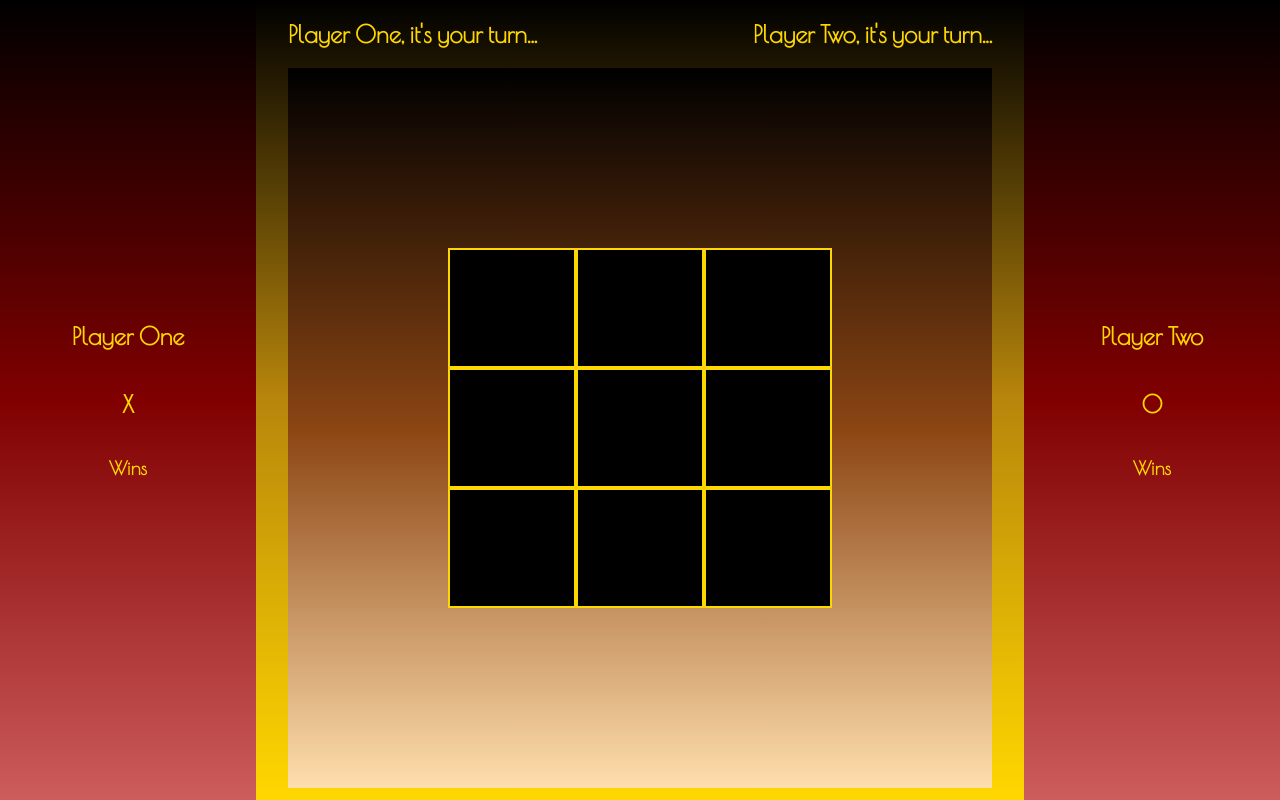
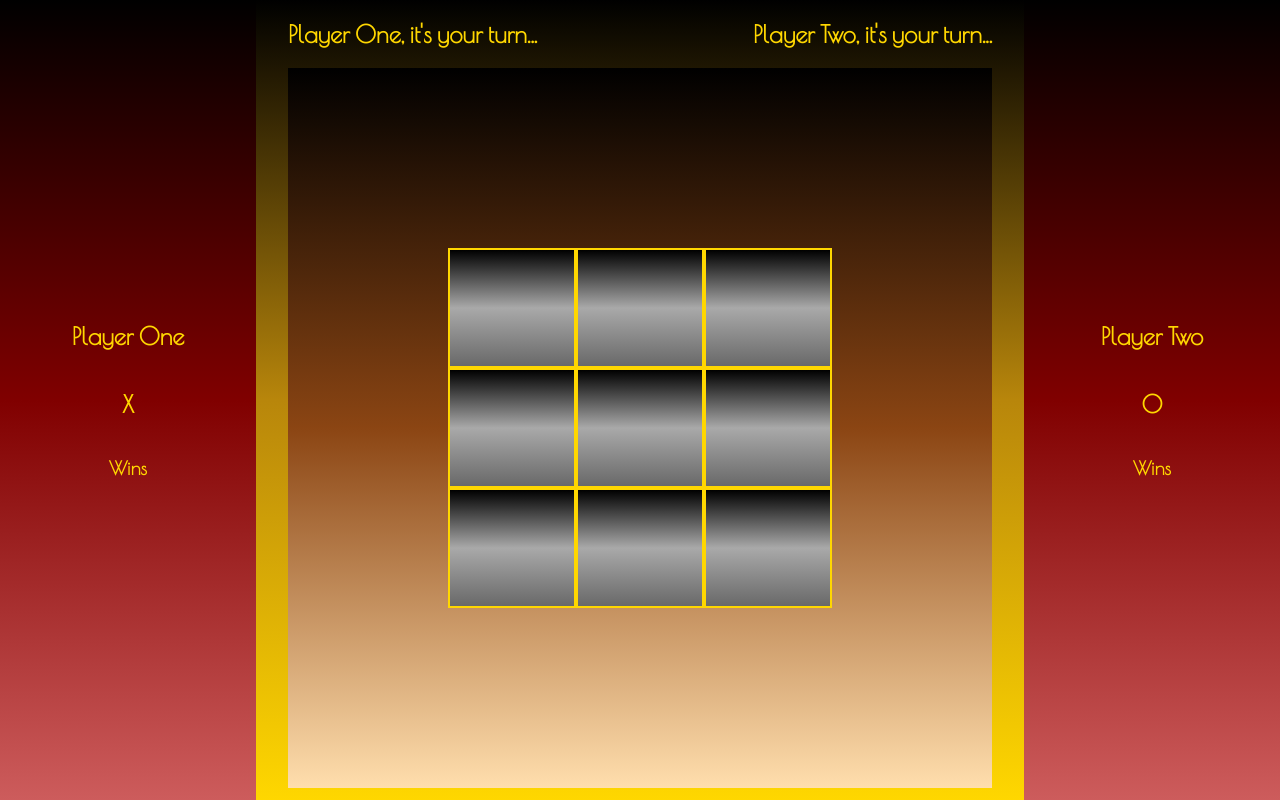
Before and after one commit to wmcguire18/tic-tac-toe-solo, a plain HTML site: page index.html in a window 1280 px wide. Drawn offline with nearby package versions, Linux system fonts and the light colour scheme.

Commit message:
Add button detail

```diff
--- a/styles.css
+++ b/styles.css
@@ -35,7 +35,7 @@ aside {
 button {
   height: 15vh;
   width: 10vw;
-  background-color: black;
+  background: linear-gradient(to bottom, black, darkgrey, dimgrey);
   border: 2.5px solid gold;
   margin: 0px;
 }
```
